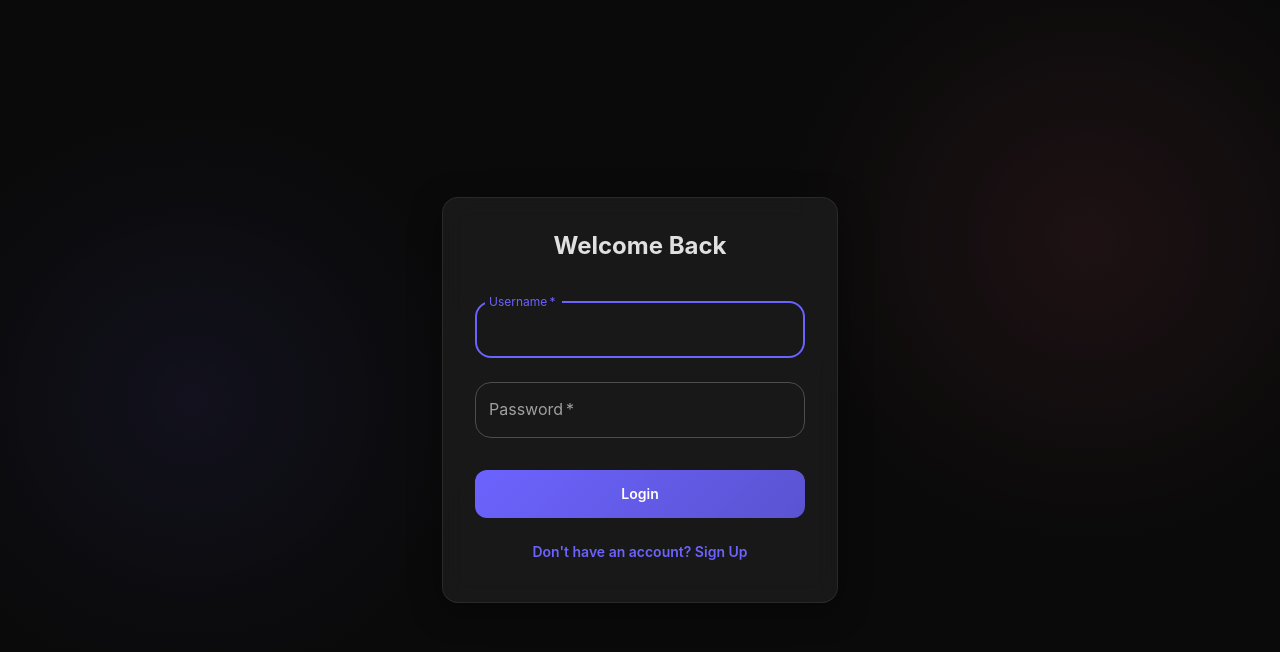
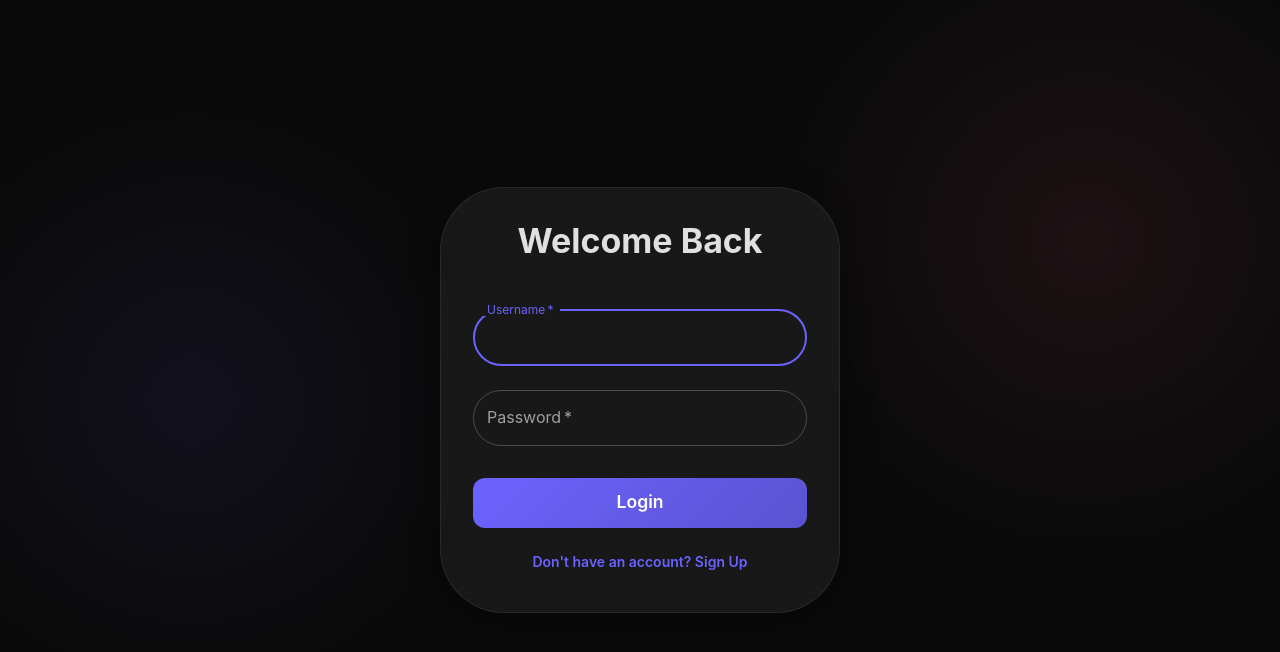
Before and after one commit to HariEshwar-J-A/expense-tracker, a React (Vite) app in the folder client/: page /login in a window 1280 px wide. Shown: the top 652 px of the page. Built offline with nearby package versions, Linux system fonts and the light colour scheme.

Commit message:
fix(client): improve login page layout and error handling

```diff
--- a/client/src/pages/LoginPage.jsx
+++ b/client/src/pages/LoginPage.jsx
@@ -34,12 +34,40 @@ const LoginPage = () => {
     };
 
     return (
-        <Container component="main" maxWidth="xs" sx={{ height: '100vh', display: 'flex', alignItems: 'center', justifyContent: 'center' }}>
-            <Paper sx={{ p: 4, width: '100%', display: 'flex', flexDirection: 'column', alignItems: 'center', gap: 2 }}>
-                <Typography component="h1" variant="h5" fontWeight="bold">
+        <Box
+            component="main"
+            sx={{
+                minHeight: '100vh',
+                width: '100%',
+                display: 'flex',
+                alignItems: 'center',
+                justifyContent: 'center',
+                p: 2
+            }}
+        >
+            <Paper
+                elevation={6}
+                sx={{
+                    p: 4,
+                    width: '100%',
+                    maxWidth: 400,
+                    display: 'flex',
+                    flexDirection: 'column',
+                    alignItems: 'center',
+                    gap: 2,
+                    borderRadius: 4
+                }}
+            >
+                <Typography component="h1" variant="h4" fontWeight="bold" sx={{ mb: 1 }}>
                     {isLogin ? 'Welcome Back' : 'Create Account'}
                 </Typography>
-                {error && <Alert severity="error" sx={{ width: '100%' }}>{error}</Alert>}
+
+                {error && (
+                    <Alert severity="error" sx={{ width: '100%', borderRadius: 2 }}>
+                        {error}
+                    </Alert>
+                )}
+
                 <Box component="form" onSubmit={handleSubmit} sx={{ mt: 1, width: '100%' }}>
                     <TextField
                         margin="normal"
@@ -49,6 +77,8 @@ const LoginPage = () => {
                         autoFocus
                         value={username}
                         onChange={(e) => setUsername(e.target.value)}
+                        placeholder="Enter your username"
+                        InputProps={{ sx: { borderRadius: 3 } }}
                     />
                     <TextField
                         margin="normal"
@@ -58,25 +88,34 @@ const LoginPage = () => {
                         type="password"
                         value={password}
                         onChange={(e) => setPassword(e.target.value)}
+                        placeholder="Enter your password"
+                        InputProps={{ sx: { borderRadius: 3 } }}
                     />
+
                     <Button
                         type="submit"
                         fullWidth
                         variant="contained"
-                        sx={{ mt: 3, mb: 2, height: 48 }}
+                        size="large"
+                        sx={{ mt: 3, mb: 2, height: 50, fontSize: '1.1rem' }}
                     >
                         {isLogin ? 'Login' : 'Sign Up'}
                     </Button>
+
                     <Button
                         fullWidth
                         variant="text"
-                        onClick={() => setIsLogin(!isLogin)}
+                        onClick={() => {
+                            setIsLogin(!isLogin);
+                            setError('');
+                        }}
+                        sx={{ textTransform: 'none' }}
                     >
                         {isLogin ? "Don't have an account? Sign Up" : "Already have an account? Login"}
                     </Button>
                 </Box>
             </Paper>
-        </Container>
+        </Box>
     );
 };
 
```
